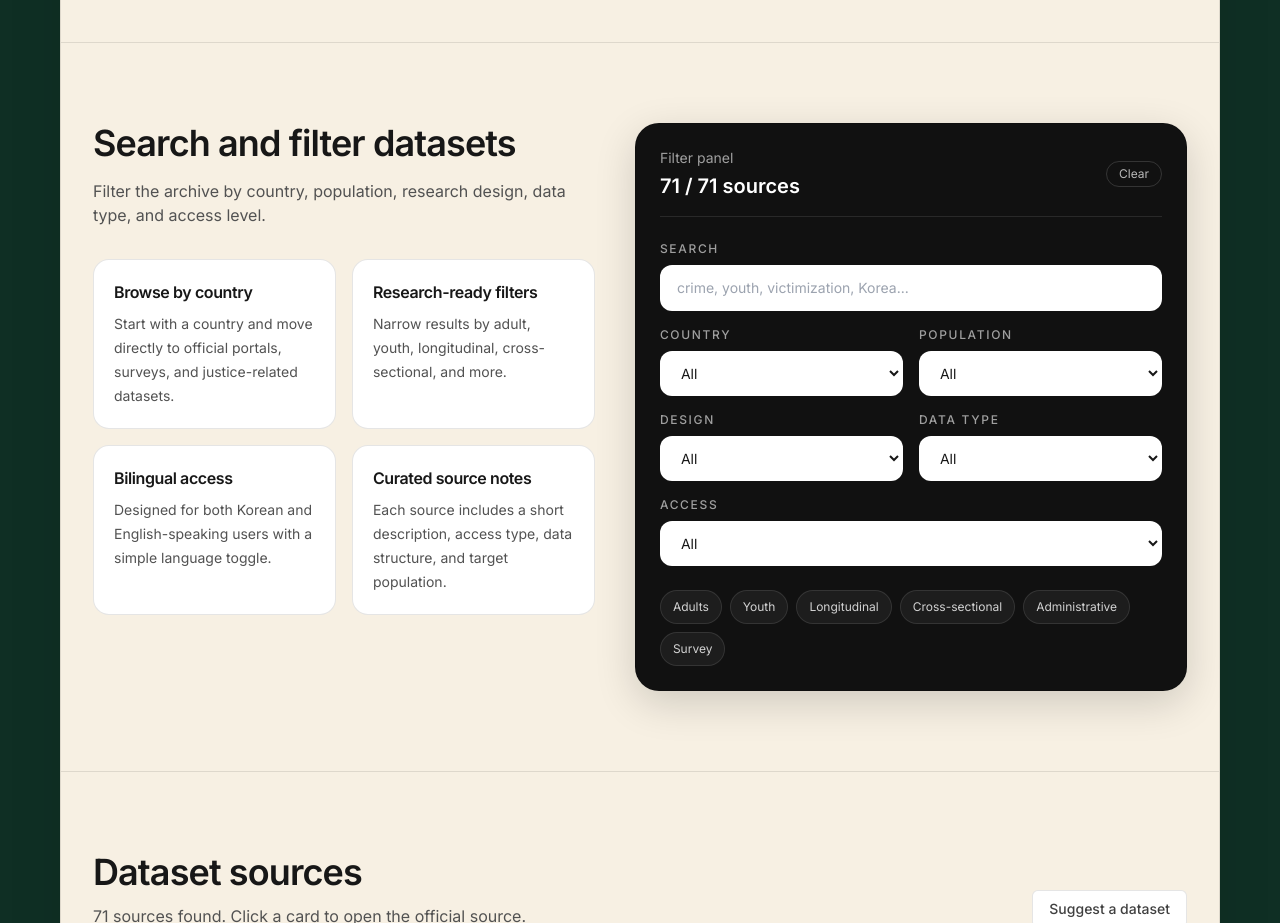
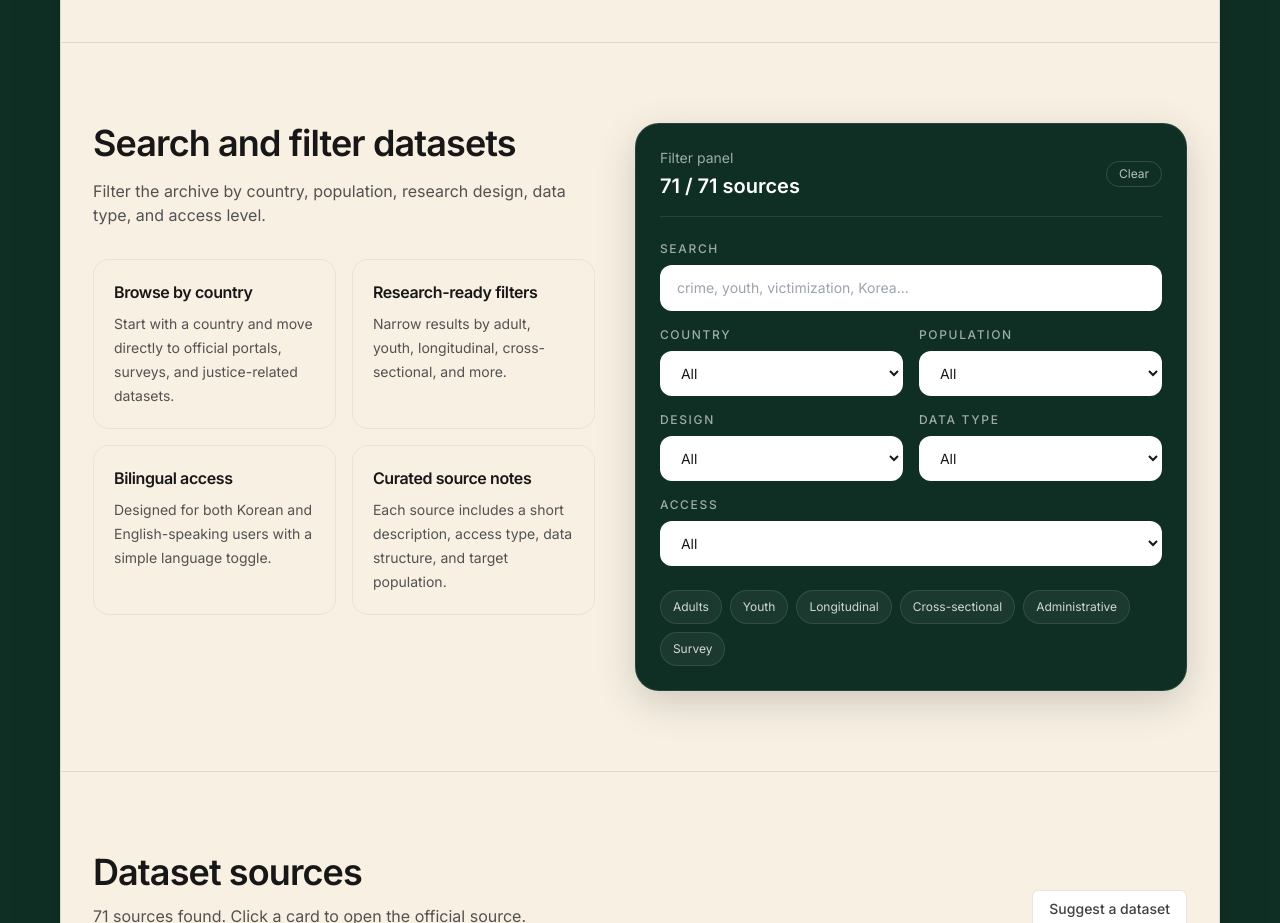
Before and after one commit to dain-13/global-crime-data-archive, a React (Vite) app: page / in a window 1280 px wide. Shown: the part 1340-2263 px from the top of the page. Built offline with nearby package versions, Linux system fonts and the light colour scheme.

Commit message:
Update App.jsx

```diff
--- a/src/App.jsx
+++ b/src/App.jsx
@@ -317,7 +317,7 @@ function App() {
                       {features.map((feature) => (
                         <div
                           key={feature.title_en}
-                          className="rounded-2xl border border-black/10 bg-white p-5"
+                          className="rounded-2xl border border-black/5 bg-[#f7f0e3] p-5"
                         >
                           <h3 className="text-base font-semibold tracking-tight">
                             {language === 'en' ? feature.title_en : feature.title_ko}
@@ -330,7 +330,7 @@ function App() {
                     </div>
                   </div>
 
-                  <div className="rounded-3xl border border-black/10 bg-[#111111] p-6 text-white shadow-[0_12px_40px_rgba(0,0,0,0.16)]">
+                  <div className="rounded-3xl border border-white/10 bg-[#0f2f24] p-6 text-white shadow-[0_12px_40px_rgba(0,0,0,0.16)]">
                     <div className="flex items-center justify-between border-b border-white/10 pb-4">
                       <div>
                         <div className="text-sm text-white/60">Filter panel</div>
```
